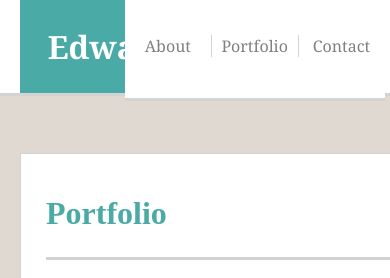
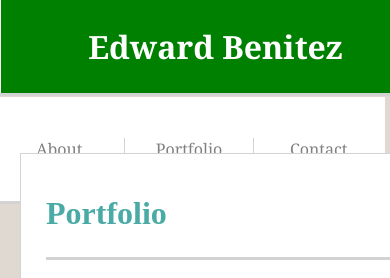
Before and after one commit to benzed3/Responsive-Portfolio, a plain HTML site: page portfolio.html in a window 390 px wide. Shown: the top 278 px of the page. Drawn offline with Linux system fonts and the light colour scheme.

Commit message:
second push for hw 2

```diff
--- a/assets/css/style3.css
+++ b/assets/css/style3.css
@@ -130,3 +130,18 @@ img {
         height: 500px;
         margin-left: 20px;
     }
+
+    @media screen and (max-width: 640px) {
+        #name {
+            background: green;
+            width: 100%;
+            position: relative;
+            left: .5px;
+        }
+        #pcon {
+            position: relative;
+            top: .5px;
+            margin-right: 0;
+            width: 100%;
+        }
+    }
```
